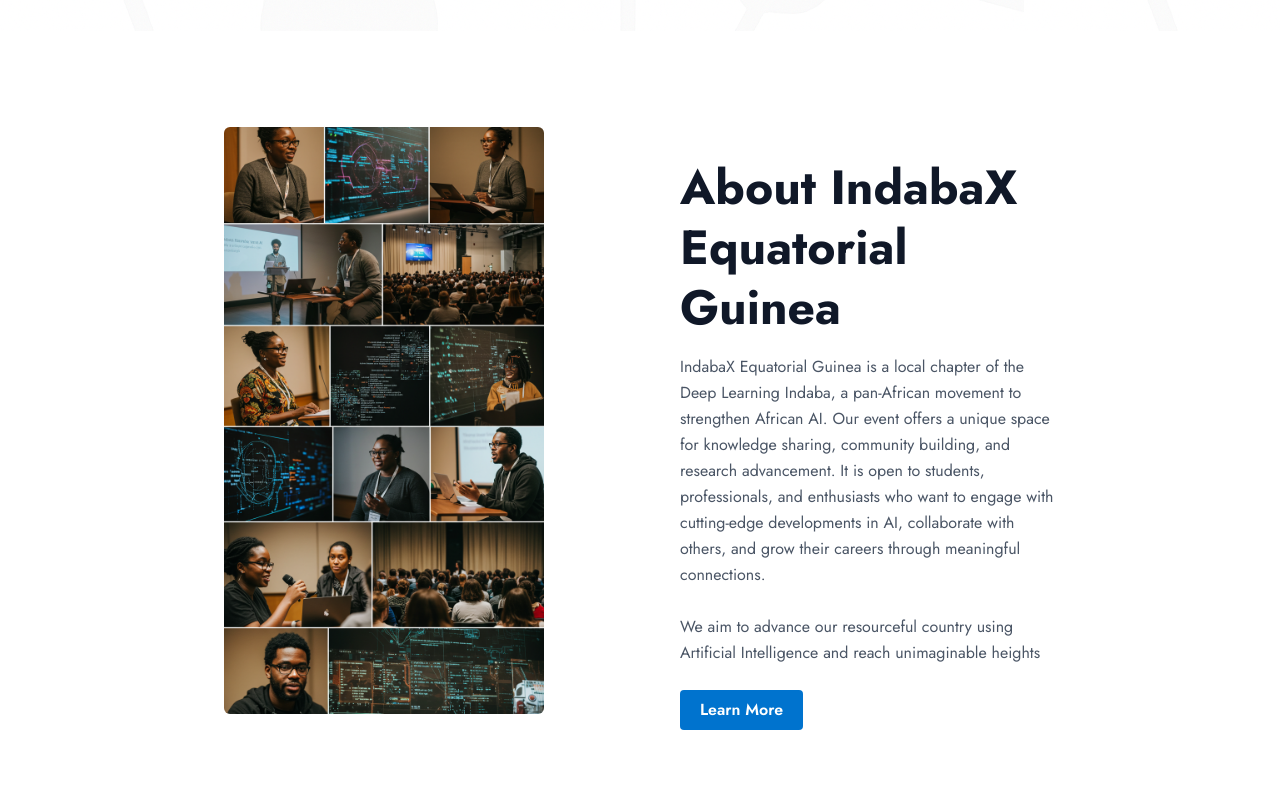
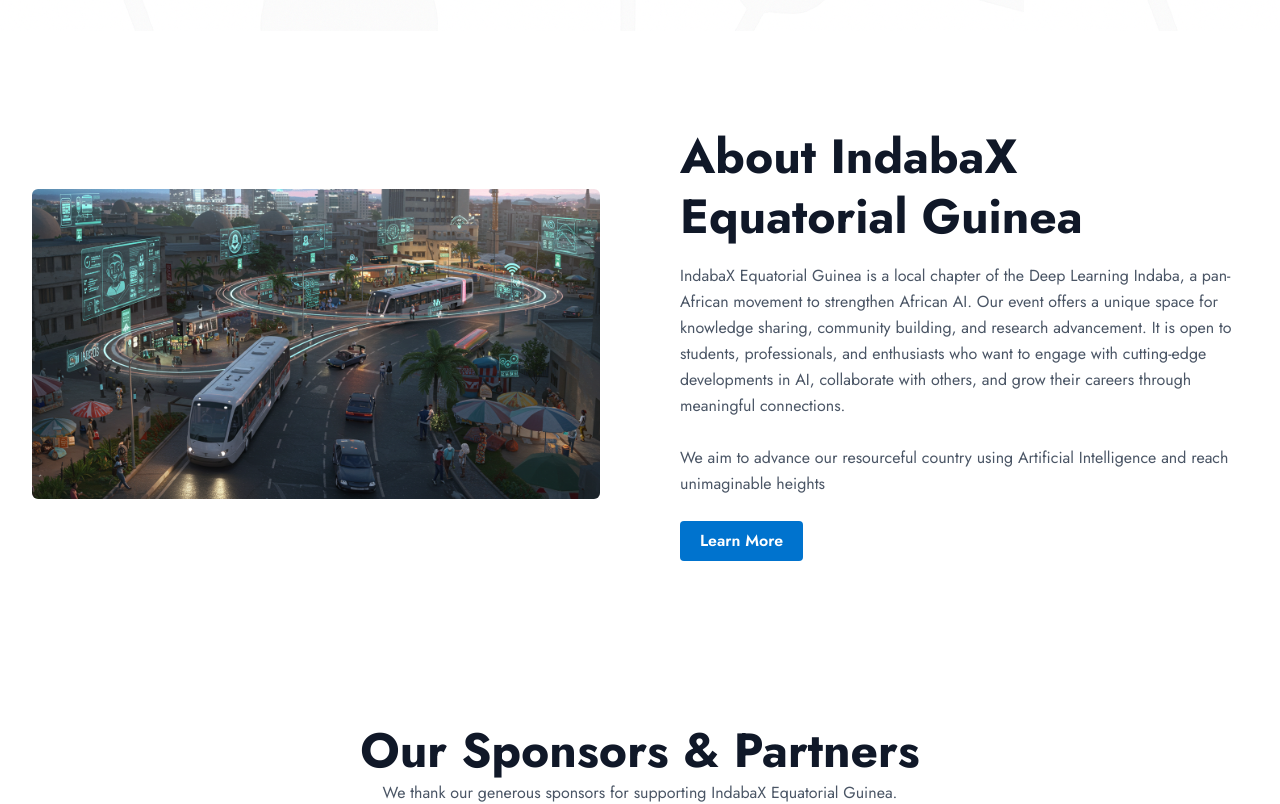
Before and after one commit to NeoPhetoane/IndabaX_Equatorial_Guinea, a React (Vite) app: page / in a window 1280 px wide. Shown: the part 3060-3864 px from the top of the page. Built offline with nearby package versions, Linux system fonts and the light colour scheme.

Commit message:
Updated Home component layout: increased max width and replaced 'about.jpg' with 'aboutsec1.jpg' for improved design and clarity.

```diff
--- a/src/pages/Home.jsx
+++ b/src/pages/Home.jsx
@@ -137,23 +137,13 @@
       {/* About Section */}
 
       <section className="py-10 sm:py-16 lg:py-24">
-        <div className="max-w-4xl mx-auto sm:px-6 lg:px-8">
+        <div className="max-w-7xl mx-auto sm:px-6 lg:px-8">
           <div className="grid items-center md:grid-cols-2 gap-y-10 md:gap-x-20">
-            <div className="pr-12 sm:pr-0">
-              <div className="relative max-w-xs mb-12">
-                <img
-                  className="object-bottom rounded-md"
-                  src="about.jpg"
-                  alt=""
-                />
-
-                {/* <img
-                  className="absolute origin-bottom-right scale-75 rounded-md -bottom-12 -right-12"
-                  src="why2.jpg"
-                  alt=""
-                /> */}
-              </div>
-            </div>
+            <img
+              className="object-bottom rounded-md"
+              src="aboutsec1.jpg"
+              alt=""
+            />
 
             <div>
               <h2 className="text-3xl font-bold leading-tight text-gray-900 sm:text-4xl lg:text-5xl">
```
Also changed, not shown: public/about1.jpg (added).
